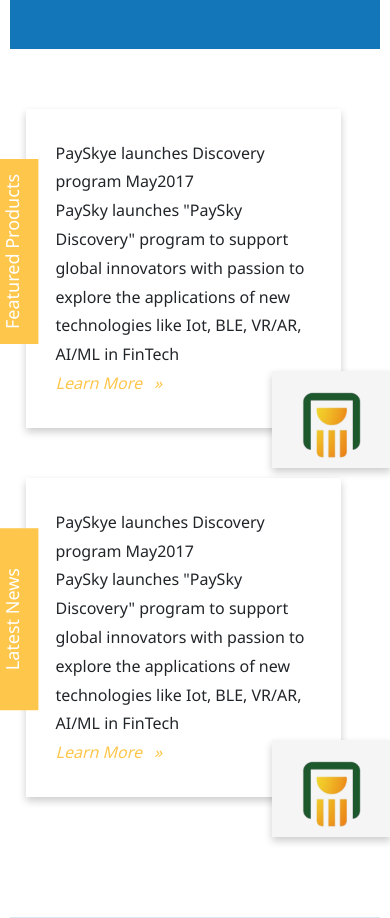
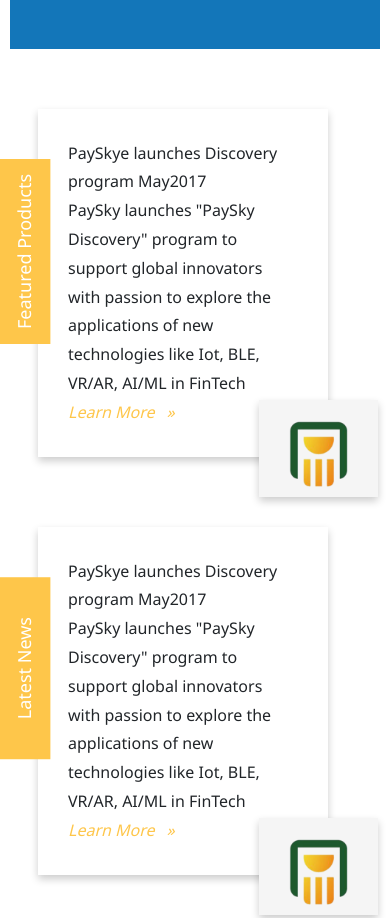
Before and after one commit to moibra28/PaySky-project, a plain HTML site: page index.html in a window 390 px wide. Shown: the part 4199-5117 px from the top of the page. Drawn offline with nearby package versions, Linux system fonts and the light colour scheme.

Commit message:
new changes

```diff
--- a/css/main.css
+++ b/css/main.css
@@ -436,12 +436,12 @@
 }
 @media (max-width: 792px) {
     .first-card {
-        margin-bottom: 50px;
+        margin-bottom: 70px;
     }
 }
 @media (max-width: 500px) {
     .first-card {
-        flex-basis: 315px;
+        flex-basis: 290px;
     }
 }
 .first-card:hover {
@@ -500,7 +500,7 @@
 }
 @media (max-width: 500px) {
     .second-card {
-        flex-basis: 315px;
+        flex-basis: 290px;
     }
 }
 .second-card:hover {
```
